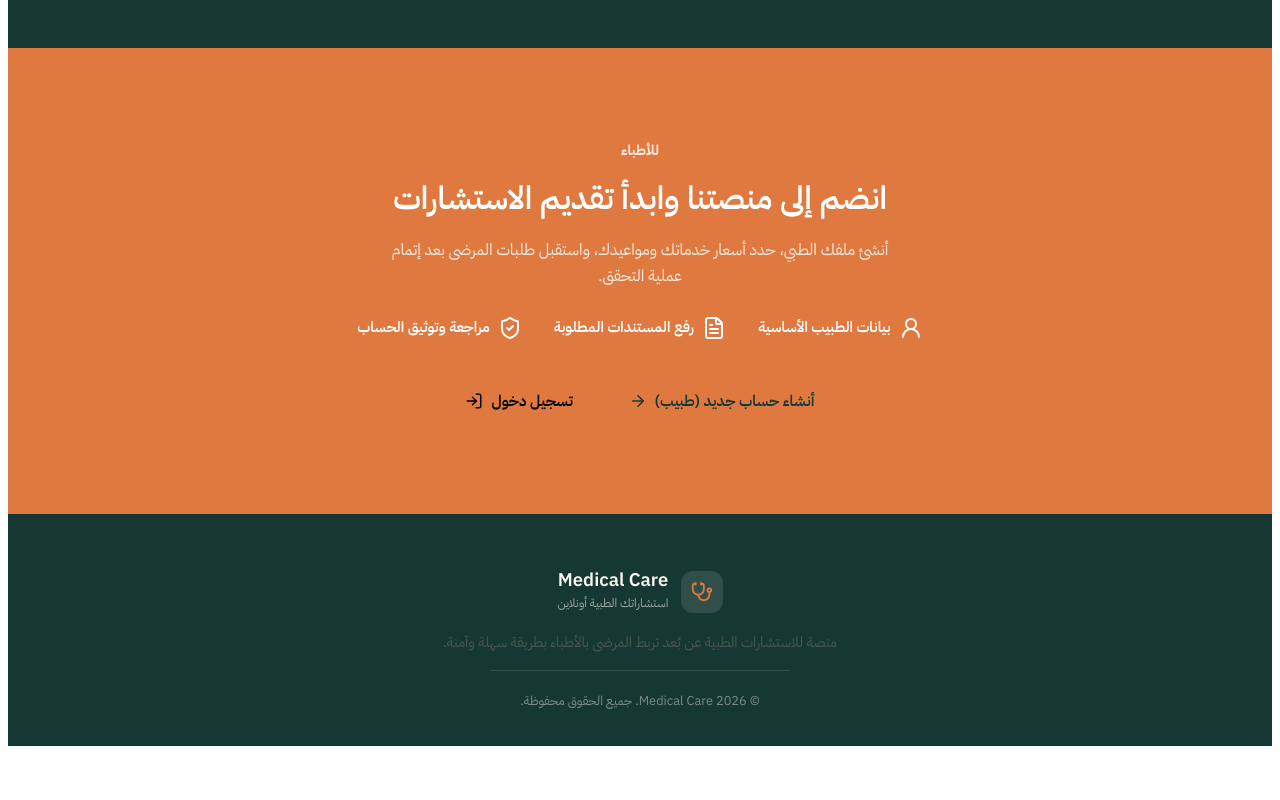
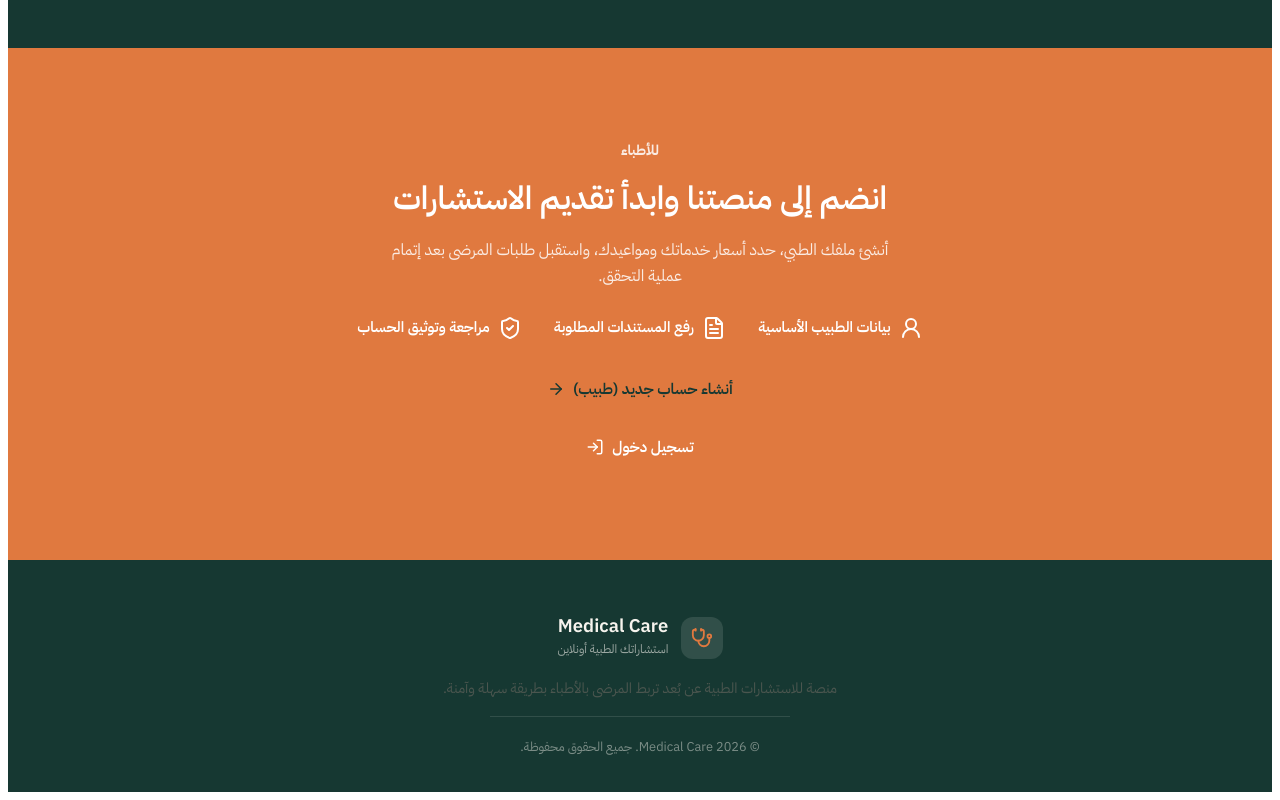
Before and after one commit to Michael0Nashat/tabna, a SvelteKit app: page / in a window 1280 px wide. Shown: the part 3038-3838 px from the top of the page. Before the commit the page ends 3792 px from the top, so only its background shows below. Built offline with nearby package versions, Linux system fonts and the light colour scheme; a web font is replaced by a local one.

Commit message:
Update project

```diff
--- a/src/routes/+page.svelte
+++ b/src/routes/+page.svelte
@@ -2742,6 +2742,33 @@
     font-weight: 600;
   }
 
+  /* Registration CTA and the login CTA sit together as one action pair. */
+  .register-actions {
+    display: flex;
+    flex-direction: column;
+    align-items: center;
+    gap: 12px;
+    width: 100%;
+  }
+
+  .register-actions .white-btn {
+    margin-top: 0;
+  }
+
+  /* Outlined so the two buttons read as separate paths without competing with
+     the solid "create account" call to action. */
+  .login-btn {
+    background: transparent;
+    color: var(--white);
+    border: 1.5px solid rgba(255, 255, 255, 0.8);
+  }
+
+  .login-btn:hover {
+    background: var(--white);
+    color: var(--apricot-deep);
+    transform: translateY(-1px);
+  }
+
   @media (max-width: 900px) {
     .doctor-register {
       padding: 60px 0;
@@ -2761,7 +2788,8 @@
       font-size: 0.85rem;
     }
 
-    .white-btn {
+    .white-btn,
+    .login-btn {
       width: 100%;
     }
   }
```
